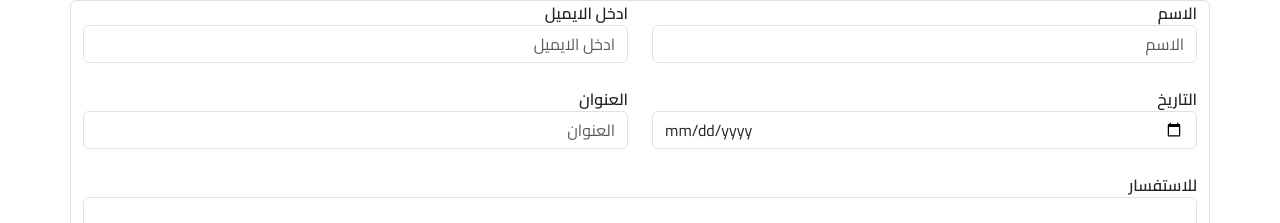
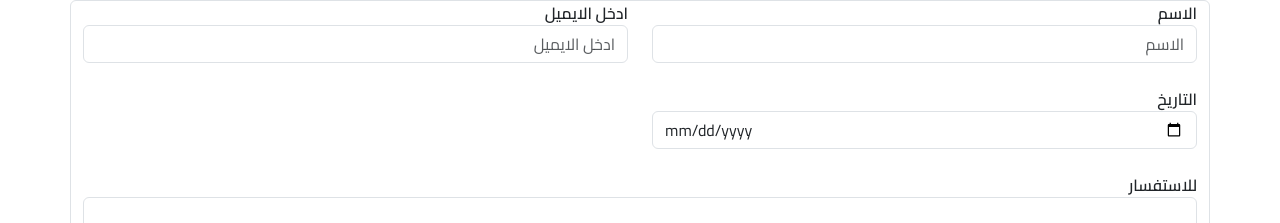
Before and after one commit to 4hmedmhamed/doctor-Hasham, a Next.js app: page /connet in a window 1280 px wide. Shown: the part 190-413 px from the top of the page. Built offline with nearby package versions, Linux system fonts and the light colour scheme; a web font is replaced by a local one.

Commit message:
uppppppp

```diff
--- a/src/app/connet/page.js
+++ b/src/app/connet/page.js
@@ -37,16 +37,16 @@ function page() {
 </div>
 <div className='col-md-6'>
 <label>ادخل الايميل</label>
-<input type="email" className='form-control' name="email" placeholder='ادخل الايميل' /><br/>
+<input type="email" className='form-control' name="mail" placeholder='ادخل الايميل' /><br/>
 </div>
 <div className='col-md-6'>
 <label>التاريخ</label>
 <input type="date" className='form-control' name="date" /><br/>
 </div>
-<div className='col-md-6'>
+{/* <div className='col-md-6'>
 <label>العنوان</label>
 <input type="text" className='form-control' name="address" placeholder='العنوان ' /><br/>
-</div>
+</div> */}
 <div className='col-md-12 '>
 <span>للاستفسار </span>
 <textarea  className='form-control h-100 ' name="comment" placeholder=''   >
```
